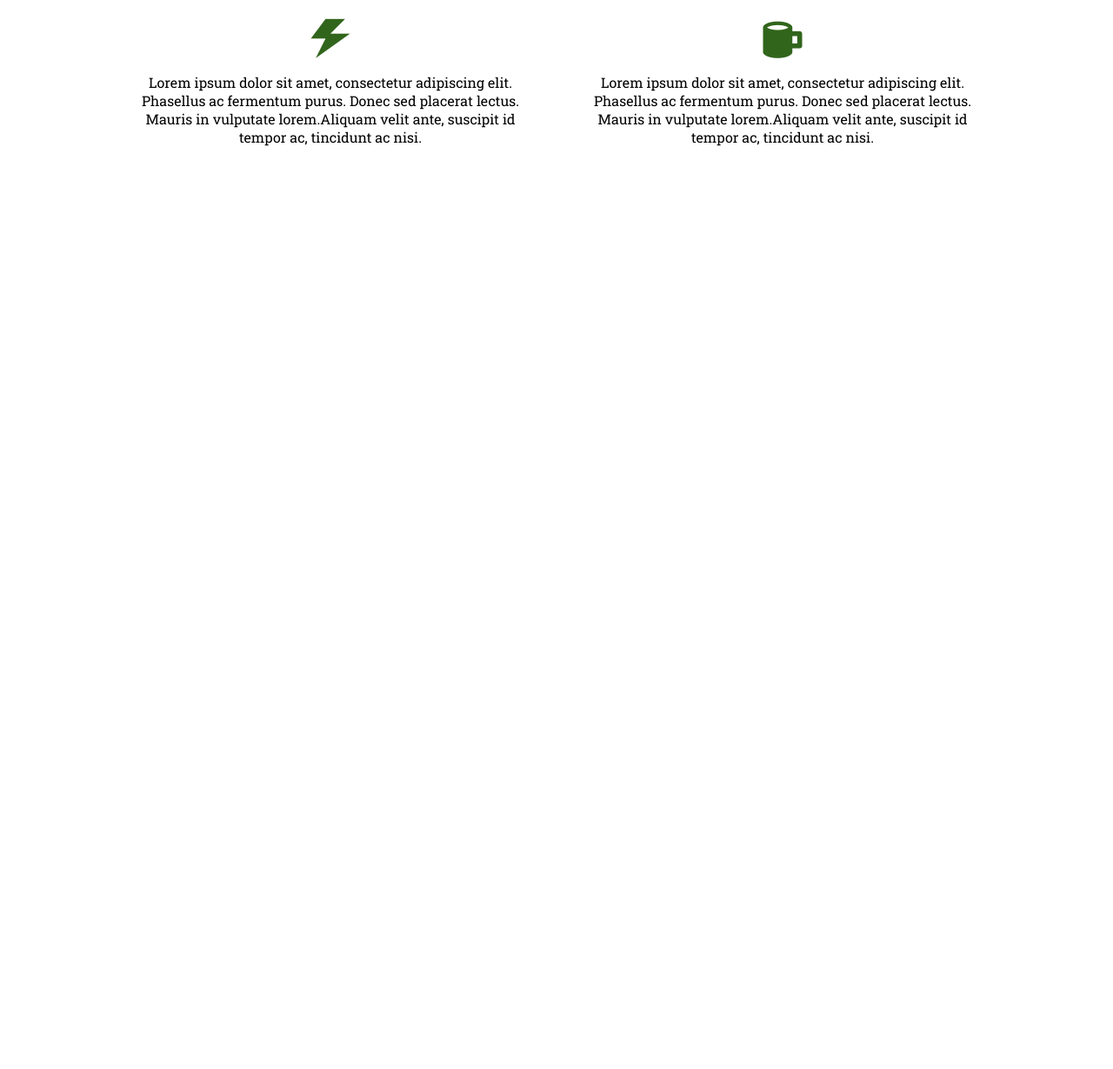
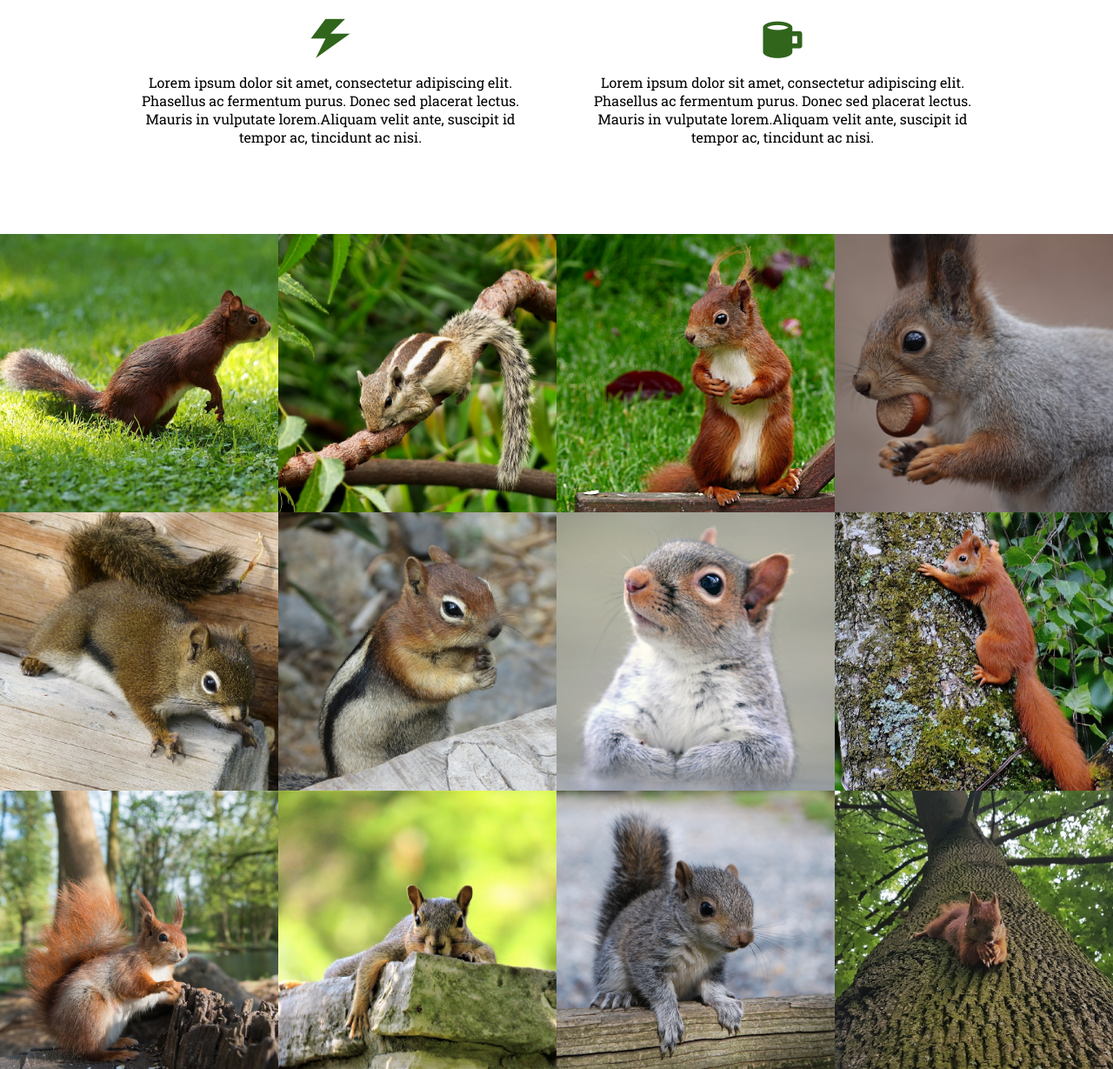
Before and after one commit to Aluzija/Modern-Responsive-Website---Practice, a plain HTML site: page index.html in a window 1280 px wide. Shown: the part 827-2056 px from the top of the page at 87% size. Before the commit the page ends 1096 px from the top, so only its background shows below. Drawn offline with Linux system fonts and the light colour scheme; files whose address does not match are found by name.

Commit message:
Add gallery

```diff
--- a/css/style.css
+++ b/css/style.css
@@ -163,6 +163,28 @@ header nav ul.mrw-navigation li:last-child a {
   color: #31651c;
 }
 
+/*Gallery*/
+
+#mrw-gallery {
+  display: flex;
+  flex-wrap: wrap;
+  list-style-type: none;
+  margin: 0;
+  padding: 0;
+}
+
+#mrw-gallery li {
+  width: 25%;
+  position: relative;
+  overflow: hidden;
+  cursor: pointer;
+}
+
+#mrw-gallery li img {
+  display: block;
+  width: 100%;
+}
+
 /*Animations*/
 
 .mrw-pulsate {
--- a/index.html
+++ b/index.html
@@ -81,6 +81,23 @@
 
       </section>
 
+      <!-- Gallery -->
+
+      <ul id="mrw-gallery">
+        <li><img src="./img/gallery/gallery-1.jpg" alt="" /></li>
+        <li><img src="./img/gallery/gallery-2.jpg" alt="" /></li>
+        <li><img src="./img/gallery/gallery-3.jpg" alt="" /></li>
+        <li><img src="./img/gallery/gallery-4.jpg" alt="" /></li>
+        <li><img src="./img/gallery/gallery-5.jpg" alt="" /></li>
+        <li><img src="./img/gallery/gallery-6.jpg" alt="" /></li>
+        <li><img src="./img/gallery/gallery-7.jpg" alt="" /></li>
+        <li><img src="./img/gallery/gallery-8.jpg" alt="" /></li>
+        <li><img src="./img/gallery/gallery-9.jpg" alt="" /></li>
+        <li><img src="./img/gallery/gallery-10.jpg" alt="" /></li>
+        <li><img src="./img/gallery/gallery-11.jpg" alt="" /></li>
+        <li><img src="./img/gallery/gallery-12.jpg" alt="" /></li>
+      </ul>
+
     </section>
 
     <!-- Webste Footer -->
```
Also changed, not shown: img/gallery/gallery-1.jpg (added), img/gallery/gallery-10.jpg (added), img/gallery/gallery-11.jpg (added), img/gallery/gallery-12.jpg (added), img/gallery/gallery-2.jpg (added), img/gallery/gallery-3.jpg (added), img/gallery/gallery-4.jpg (added), img/gallery/gallery-5.jpg (added), img/gallery/gallery-6.jpg (added), img/gallery/gallery-7.jpg (added), img/gallery/gallery-8.jpg (added), img/gallery/gallery-9.jpg (added).
